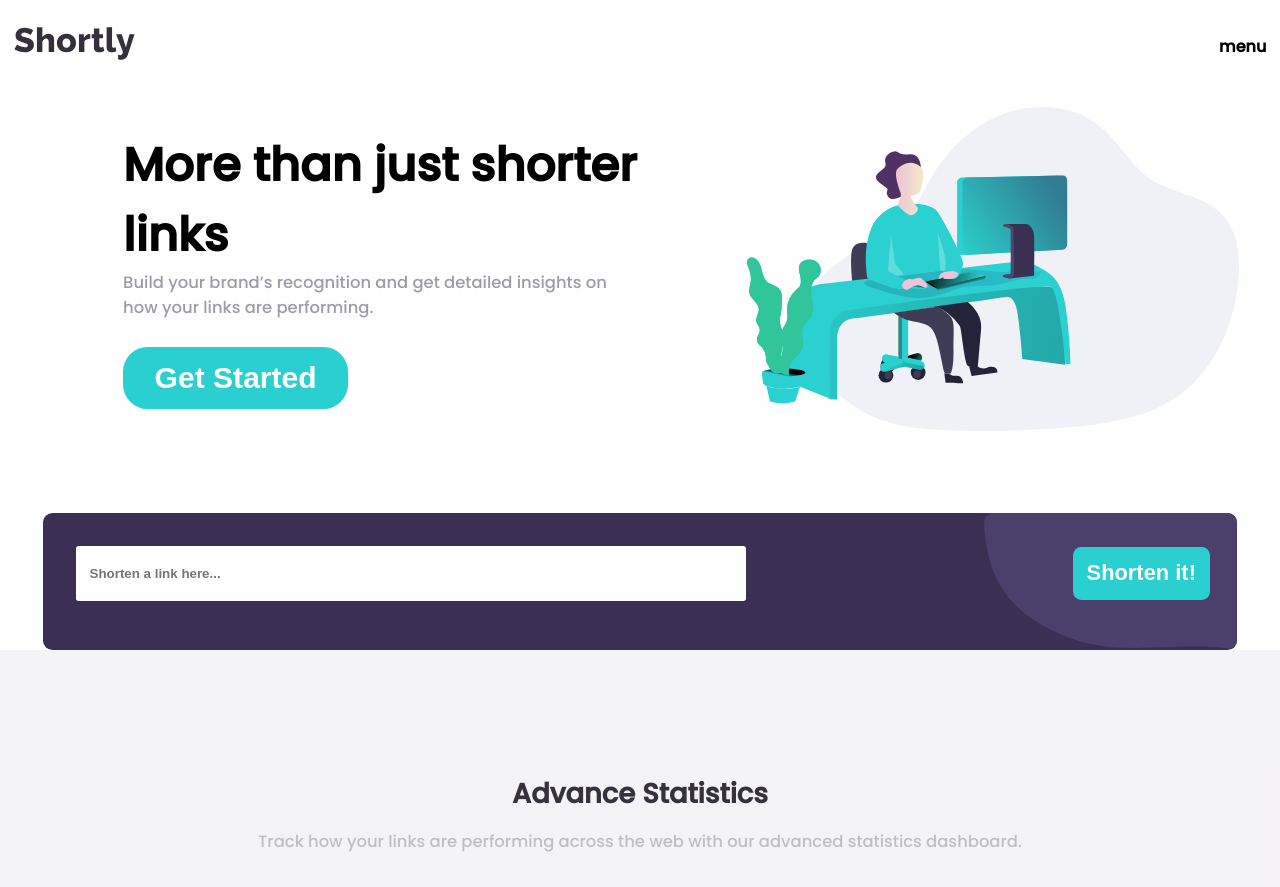
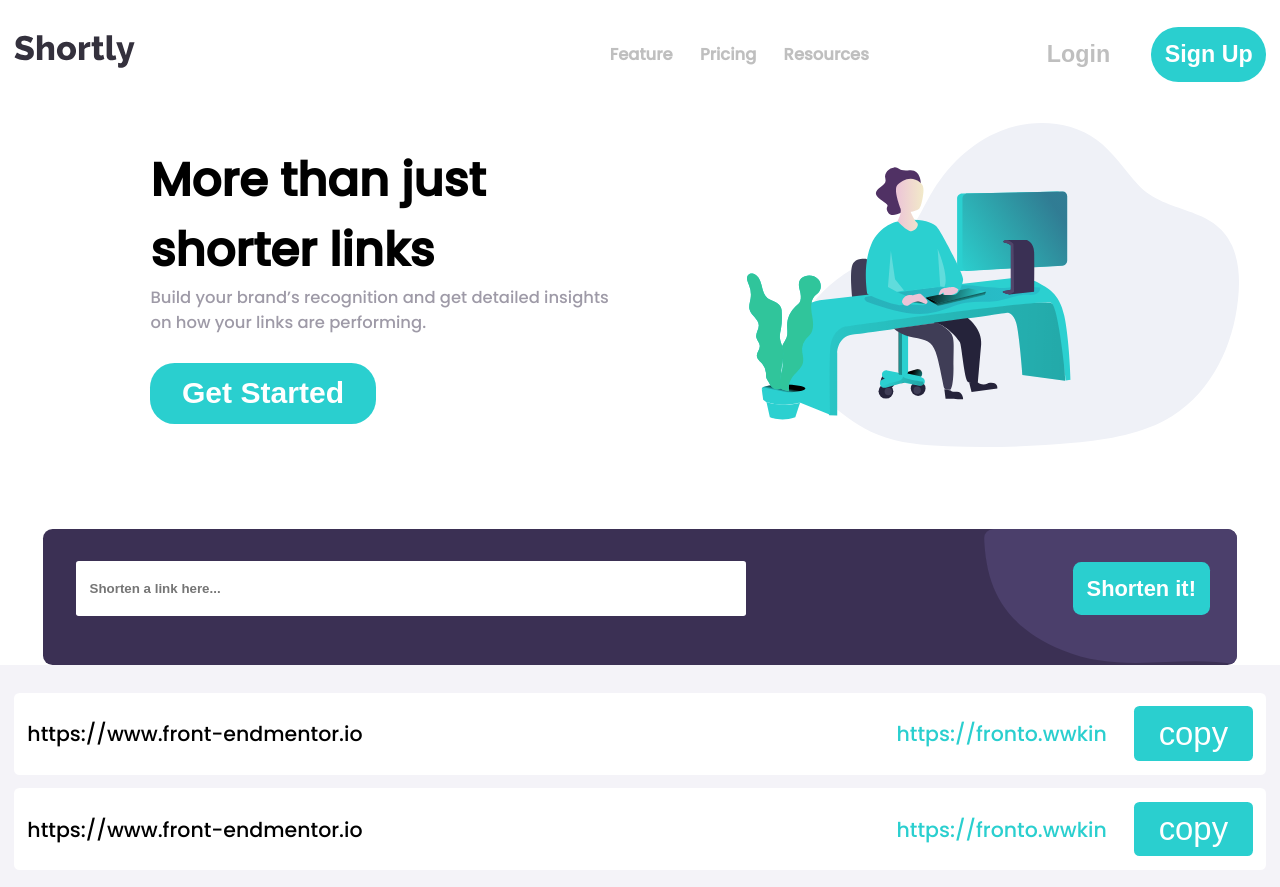
Before and after one commit to NidhiSharma63/url-shortner, a plain HTML site: page index.html in a window 1280 px wide. Shown: the top 887 px of the page. Drawn offline with Linux system fonts and the light colour scheme.

Commit message:
header navbar fixed for all mediaquery

```diff
--- a/index.html
+++ b/index.html
@@ -58,7 +58,38 @@
       </div>
         <div><button class="shorten-btn">Shorten it!</button></div>
     </div>
+
     <!-- shortner-wrapper end -->
+    <div class="short-link-container">
+      <div class="link-container">
+        <div class="original-link">
+          https://www.front-endmentor.io
+        </div>
+        <div class="short-link">
+          <div class="last-col">
+            https://fronto.wwkin
+          </div>
+          <div class="copy-btn">
+            <button class="copy">copy</button>
+          </div>
+          </div>
+
+      </div>
+      <div class="link-container">
+        <div class="original-link">
+          https://www.front-endmentor.io
+        </div>
+        <div class="short-link">
+          <div class="last-col">
+            https://fronto.wwkin
+          </div>
+          <div class="copy-btn">
+            <button class="copy">copy</button>
+          </div>
+          </div>
+      </div>
+   </div>
+    <!-- short-link-conatiner end-->
     <div class="advance-wrapper">
       <div class="col1">
         <h2>Advance Statistics</h2>
--- a/responsive.css
+++ b/responsive.css
@@ -30,6 +30,15 @@
         font-size: 2rem;
     }
     /* shortner-end */
+
+    .short-link-container .link-container{
+        width: 100%;
+        flex-direction: row;
+    }
+    .short-link-container .link-container .original-link{
+        border-bottom: none;
+    }
+    /* shrot-link-container end */
     .advance-wrapper {
         gap: 0rem;
     }
@@ -69,8 +78,50 @@
     html{
         font-size: 76.5%;
     }
+
+    .nav-bar{
+        display: flex;
+        position: relative;
+        top: 0%;
+        left: 0%;
+        padding: 0rem;
+        background-color: transparent;
+    }
+    ul{
+        display: flex;
+        align-items: center;
+        margin-right: 12rem;
+    }
+    ul li{
+        padding: 0rem 1rem;
+        font-size: 1.2rem;
+        font-weight: 700;
+        cursor: pointer;
+        color: var(--Gray);
+    }
+    .nav-bar .button-wrapper{
+        flex-direction: row;
+        padding: 0rem;
+    }
+    .button-wrapper .login{
+        color: var(--Gray);
+    }
+    .button-wrapper .login,
+    .button-wrapper .signup{
+        padding:0rem;
+        margin-bottom: 0rem;
+
+    }
+    .button-wrapper .signup{
+        margin-left: 3rem;
+        padding: 1rem;
+    }
+    .menu{
+        display: none;
+    }
+    /* header end */
     .info-wrapper .col1{
-        padding: 0rem 7rem;
+        padding: 0rem 5.5rem;
         align-items: flex-start;
     }
     .info-wrapper .col1 p,
@@ -89,4 +140,8 @@
     html{
         font-size: 85.5%;
     }
+    .info-wrapper .col1{
+        padding: 0rem 9rem;
+        align-items: flex-start;
+    }
 }
--- a/style.css
+++ b/style.css
@@ -29,6 +29,7 @@ body{
     'header'
     'info-wrapper'
     'shortner-wrapper'
+    'short-link-container'
     'advance-wrapper'
     'boost-wrapper'
     'footer';
@@ -190,6 +191,51 @@ ul li{
     cursor: pointer;
 }
 /* shortner-wrapper end */
+
+.short-link-container{
+    grid-area: short-link-container;
+    padding: 1rem;
+    background-color: rgba(65, 35, 134, 0.053);
+}
+.short-link-container .link-container{
+    display: flex;
+    justify-content: space-between;
+    align-items: center;
+    padding: 0rem;
+    flex-direction: column;
+    width: 63%;
+    margin: auto;
+    background-color: white;
+    border-radius: .4rem;
+    margin-top: 1rem;
+}
+.short-link-container .link-container .original-link{
+    font-size: 1.5rem;
+    padding: 1rem;
+    border-bottom: 0.1rem solid;
+}
+.link-container .short-link{
+    display: flex;
+    align-items: center;
+    padding: 1rem;
+}
+.link-container .short-link .last-col{
+    color: var(--Cyan);
+    font-size: 1.5rem;
+}
+.link-container .short-link .copy-btn{
+    margin-left: 2rem;
+}
+.link-container .short-link .copy-btn button{
+    padding: 0.6rem 1.8rem;
+    font-size: 2.4rem;
+    font-weight: 500;
+    color: white;
+    background: var(--Cyan);
+    border: none;
+    border-radius: 0.4rem;
+    cursor: pointer;
+}
 .advance-wrapper{
     grid-area: advance-wrapper;
     display: grid;
```
